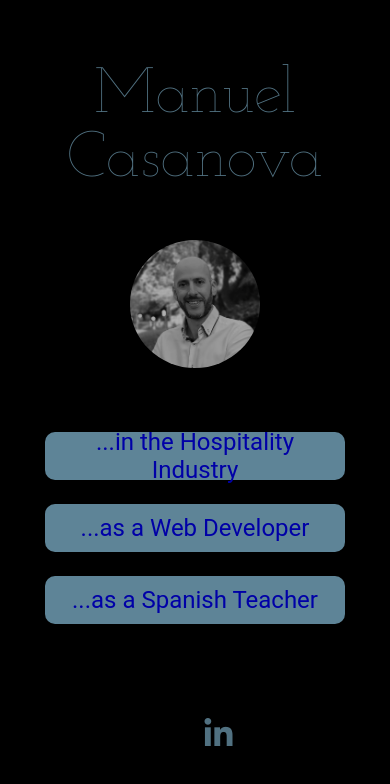
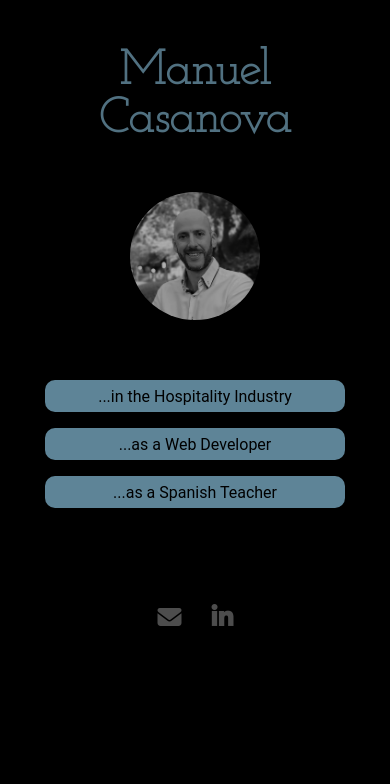
Before and after one commit to manuelcasanova/manucasanova, a React (Create React App) app in the folder client/: page / in a window 390 px wide. Shown: the top 784 px of the page. Built offline with nearby package versions, Linux system fonts and the light colour scheme.

Commit message:
Css and navbar changes

```diff
--- a/client/src/App.css
+++ b/client/src/App.css
@@ -21,6 +21,14 @@ body {
   height: 95vh;
 }
 
+.no-decoration {
+  text-decoration: none;
+}
+
+.no-decoration :active {
+  color: var(--color3);
+}
+
 .title {
   margin-top: 1em;
   font-size: 4em;
@@ -28,6 +36,10 @@ body {
   font-family: 'Josefin Slab', serif;
   opacity: 0.6;
   color: var(--color3);
+}
+
+.title-name {
+  font-weight: 900;
 }
 
 .photo {
@@ -51,6 +63,12 @@ body {
 
 .block a:link {
   text-decoration: none;
+  color: var(--color0);
+}
+
+link {
+  text-decoration: none;
+  color: var(--color0);
 }
 
 .block a:visited {
@@ -70,6 +88,16 @@ body {
   height: 1em;
   width: 80%;
   border-radius: 10px;
+}
+
+@media only screen and (max-width: 450px) {
+.title {
+  font-size: 3em;
+}
+
+.block {
+font-size: 1em;
+}
 }
 
 .block:hover {
@@ -101,7 +129,7 @@ body {
 }
 
 .contact a:link {
-  color: var(--color3);
+  /* color: var(--color3); */
   text-decoration: none;
 }
 
@@ -116,6 +144,8 @@ body {
 .contact a:active {
   color: var(--color3);
 }
+
+
 
 @media only screen and (min-width: 750px) {
 
--- a/client/src/components/Home.jsx
+++ b/client/src/components/Home.jsx
@@ -1,6 +1,10 @@
 import image from '../manuel.png';
+import { useNavigate, Link } from 'react-router-dom';
 
-export default function Home () {
+export default function Home() {
+
+  const navigate = useNavigate()
+
   return (
     <>
       <div className="title">
@@ -11,18 +15,33 @@ return (
         <img className="photo" src={image} alt='Manuel' />
       </div>
       <div className="blocks">
-      <div className="block"><a href="https://www.manucasanova.com/hospitality" rel="noreferrer" target="_blank">...in the Hospitality Industry</a></div>
-        <div className="block"><a href="https://www.manucasanova.com/developer" rel="noreferrer" target="_blank">...as a Web Developer</a></div>
+        <div className="block">
+
+
+          {/* <a href="https://www.manucasanova.com/hospitality" rel="noreferrer" target="_blank">
+          ...in the Hospitality Industry
+          </a> */}
+
+          <Link to="/hospitality" className='link'>...in the Hospitality Industry</Link>
+
+        </div>
+        {/* <div className="block"><a href="https://www.manucasanova.com/developer" rel="noreferrer" target="_blank">...as a Web Developer</a></div> */}
+
+        <div className="block">
+        <Link to="/developer" className='link'>...as a Web Developer</Link>
+
+        </div>
+
         <div className="block"><a href="https://www.casanovaspanish.com" rel="noreferrer" target="_blank">...as a Spanish Teacher</a></div>
       </div>
       <div className="contact">
 
 
-          <a href="mailto:manucasanova@hotmail.com" className="hide"><i className="fa-solid fa-envelope" /></a>
+        <a href="mailto:manucasanova@hotmail.com"><i className="fa-solid fa-envelope" /></a>
         <a href="mailto:manucasanova@hotmail.com?subject=Hello Manuel!"></a>
 
 
-        <a href="https://www.linkedin.com/in/manuel-casanova/" rel="noreferrer" target="_blank"><i className="fa-brands fa-linkedin-in"></i></a>
+        <a href="https://www.linkedin.com/in/manuel-casanova/" rel="noreferrer" target="_blank"><i className="fa-solid fa-brands fa-linkedin-in"></i></a>
 
       </div>
     </>
--- a/client/src/components/Hospitality.jsx
+++ b/client/src/components/Hospitality.jsx
@@ -1,7 +1,15 @@
+import { Link } from "react-router-dom"
+
 export default function Hospitality () {
   return (
+    <>
     <div className="hospitality">
       This section will soon be available!
+
     </div>
+    <div>
+      <Link to="/" className="no-decoration">Back home</Link>
+    </div>
+    </>
   )
 }
--- a/client/src/components/components-originalsite/App-original.css
+++ b/client/src/components/components-originalsite/App-original.css
@@ -79,21 +79,24 @@
   width: 100%;
   background-color: var(--color0);
   overflow: auto;
+  display: flex;
+  justify-content: space-around;
 }
 
 .navbar-small a {
   float: left;
-  /* padding: 12px; */
-
+  margin: 2px;
+  font-size: 50%;
   height: 50px;
   display: flex;
   align-items: center;
   justify-content: center;
 
   color: var(--color7);
+
   text-decoration: none;
   font-size: 1em;
-  min-width: 16%;
+  width: 15%;
   /* Four equal-width links. If you have two links, use 50%, and 33.33% for three links, etc.. */
   text-align: center;
   /* If you want the text to be centered */
@@ -206,6 +209,10 @@ p {
   color: var(--color1);
 }
 
+.resume {
+  display: flex;
+  align-items: center;
+}
 
 .about {
   background-color: var(--color0);
@@ -333,8 +340,7 @@ hr {
   text-align: justify;
 }
 
-.fa-solid,
-.fa-projects {
+.fa-projects, .fa-solid {
   margin-top: 3%;
   padding-right: 5%;
   font-size: x-large;
@@ -348,6 +354,10 @@ hr {
 
 .fa-envelope {
   cursor: pointer;
+}
+
+.fa-file-lines {
+  font-size: xx-large;
 }
 
 .email-address {
--- a/client/src/components/components-originalsite/Navbar.jsx
+++ b/client/src/components/components-originalsite/Navbar.jsx
@@ -1,3 +1,5 @@
+import { Link } from "react-router-dom"
+
 export default function Navbar() {
 
   // Get the container element
@@ -33,8 +35,8 @@ export default function Navbar() {
 
       <div id="navbar" className="navbar-small" >
         {/* <a className="active" href="#">Home</a> */}
-        <a className="btn" href="https://www.manucasanova.com">MC</a>
-        <a href="#">Home</a>
+        <Link to="/" className='btn'>Home</Link>
+        {/* <a href="#" className='red'>Home</a> */}
         <a href="#about">About</a>
         <a href="#skills">Skills</a>
         <a href="#projects">Projects</a>
@@ -47,7 +49,7 @@ export default function Navbar() {
       <div id="navbar" className="navbar" >
 
         {/* <a className="btn active" href="#home">Home</a> */}
-        <a className="btn" href="https://www.manucasanova.com">MC</a>
+        <Link to="/" className='btn'>MC</Link>
         <a className="btn" href="#home">Home</a>
         <a className="btn" href="#about">About</a>
         <a className="btn"
@@ -65,7 +67,7 @@ export default function Navbar() {
       <div id="navbar" className="navbar-big" >
 
         {/* <a className="btn active" href="#home">Home</a> */}
-        <a className="btn" href="https://www.manucasanova.com">MC</a>
+        <Link to="/" className='btn'>MC</Link>
         <a className="btn" href="#home">Home</a>
         <a className="btn" href="#about">About</a>
         <a className="btn"
```
Lines whose indentation alone changed are shown as unchanged.
